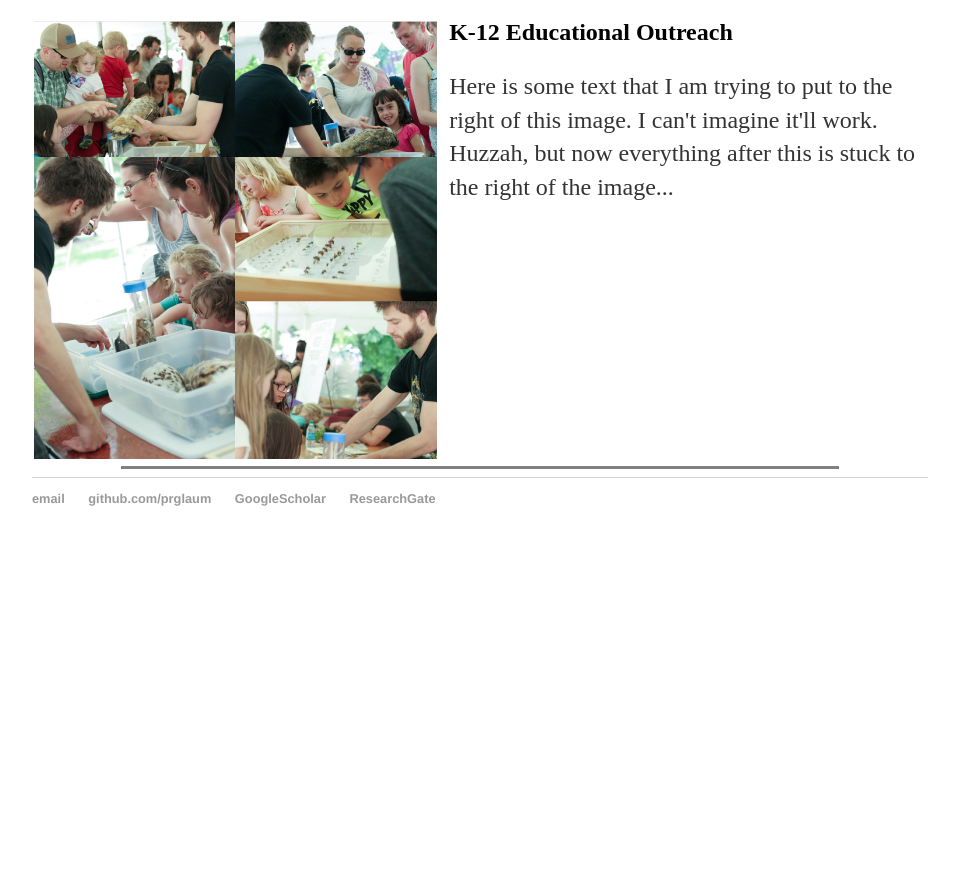
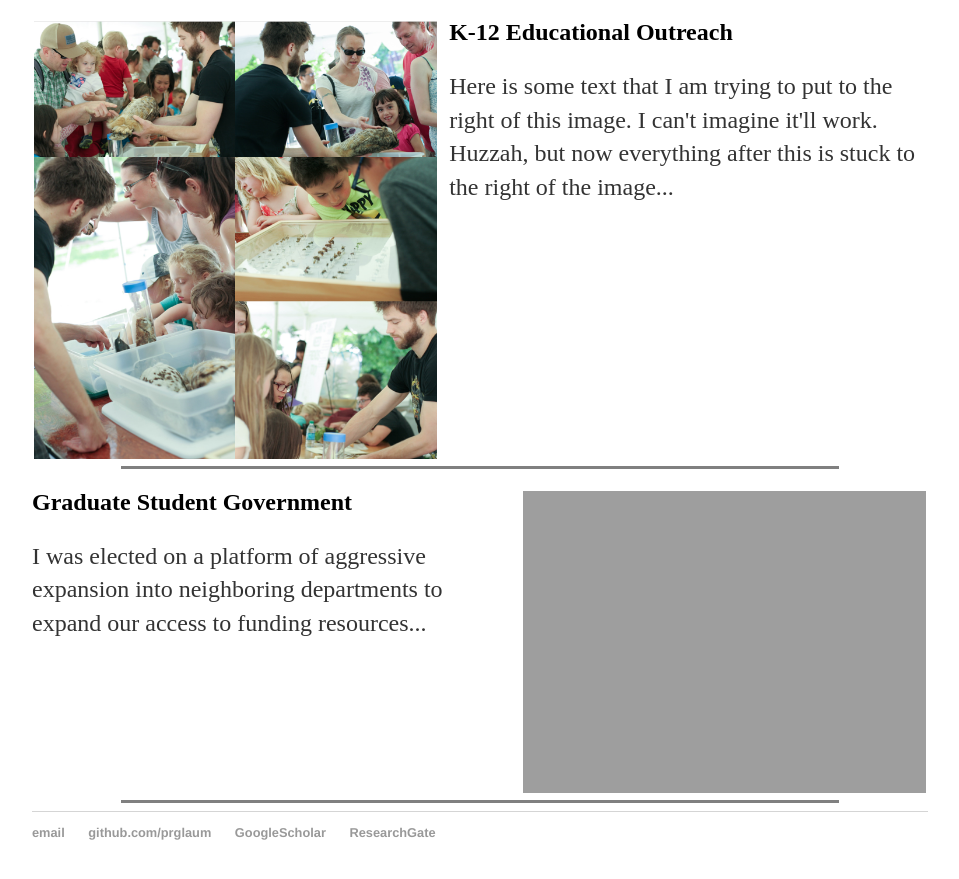
Before and after one commit to prglaum/prglaum.github.io, a Jekyll site: the page built from outreach/index.html, in a window 1280 px wide and 900 px high, scrolled down 1835 px. Shown: the top 879 px of the window, without its empty margins (160-1119 px from the left). Built offline with Jekyll 4.4.1, drawn with Linux system fonts in a browser that asks for light colours; before the commit the page ends 2401 px from its top, so only the background shows below that.

Commit message:
Update index.html

```diff
--- a/outreach/index.html
+++ b/outreach/index.html
@@ -60,3 +60,14 @@ title: Outreach & Service
 </div>
 
 <hr style="clear:left" width="80%" align="center" size="3" NOSHADE="noshade">
+
+
+<!-- Grad student government Section -->
+
+<div display='block'>
+<img src="{{site.url}}/docs/assets/images/greebsPic.png" alt="gov" class="float-img-right" style="width:45%">
+<h2>Graduate Student Government</h2>
+<p> I was elected on a platform of aggressive expansion into neighboring departments to expand our access to funding resources...</p>
+</div>
+
+<hr style="clear:right" width="80%" align="center" size="3" NOSHADE="noshade">
```
